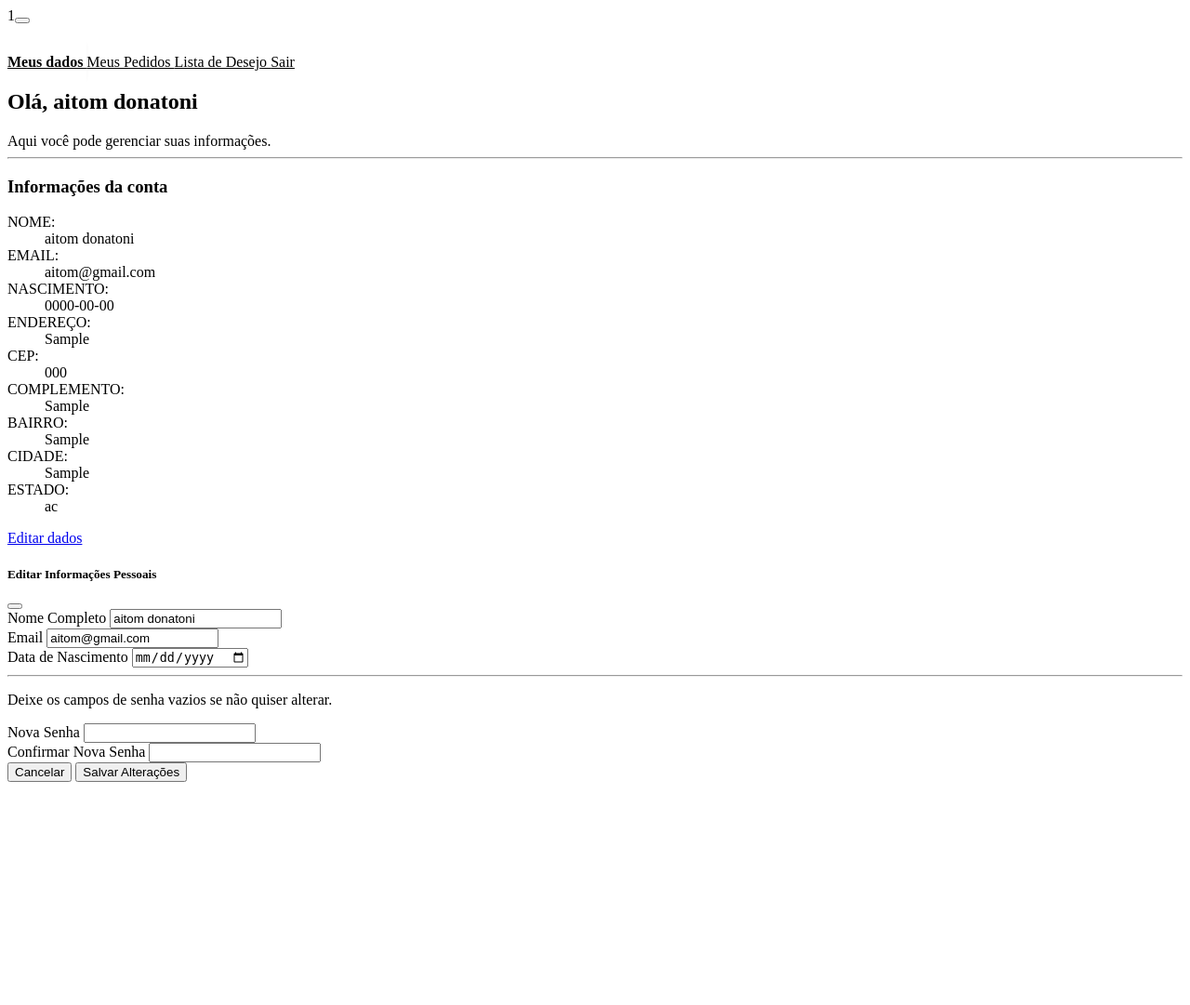
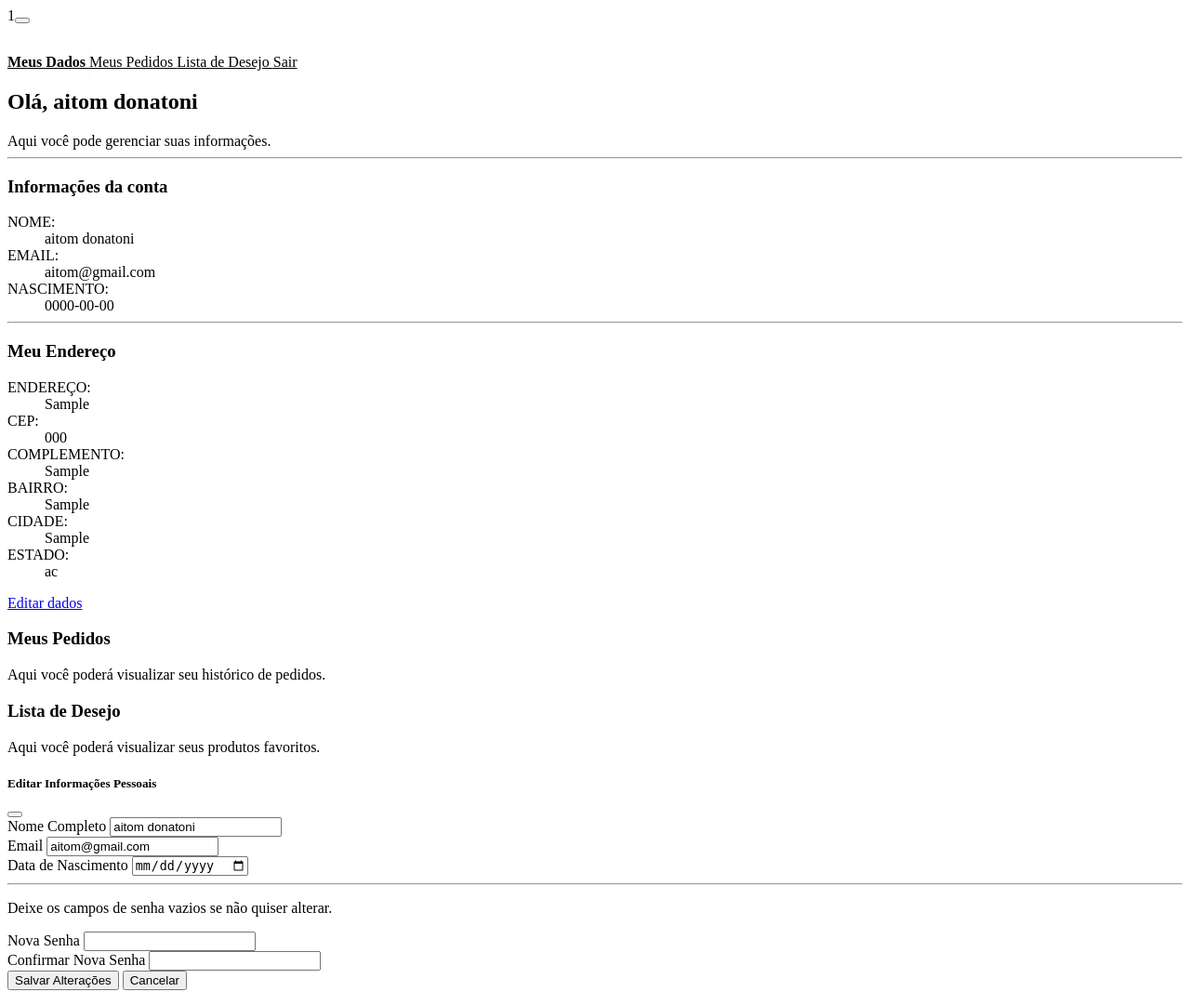
Before and after one commit to AitomD/eco, a PHP site: template app/views/meuperfil.php in a window 1280 px wide. Shown: the whole page at 93% size. Before the commit the page ends 841 px from the top, so only its background shows below. Run offline with PHP 8.4, Linux system fonts and the light colour scheme; a user stored in the database is signed in; data comes from the database, SQL or seed files in the repository; tables that the repository leaves empty hold one stand-in row (values such as "Sample post"); the template is opened without the code that fills it: most values are stand-ins (such as "Sample title", 1, 10 or a date in 2020).

Commit message:
meuperfilDividido

```diff
--- a/app/views/meuperfil.php
+++ b/app/views/meuperfil.php
@@ -1,21 +1,14 @@
 <?php
-// 1. **VERIFICAR SESSÃO** (Obrigatório para sistemas logados)
-// session_start() deve estar no topo do seu script principal (ex: index.php)
-// Exemplo:
-// session_start();
+// 1. **VERIFICAR SESSÃO** // session_start(); // (Descomente se não estiver no seu index.php)
 
 // 2. **INCLUSÃO DA CLASSE**
-require_once "../app/model/Dadosuser.php";
+require_once "../app/model/dadosuser.php";
 
 // 3. **OBTER O ID DO USUÁRIO**
-// Em um sistema logado, o ID do usuário deve vir da sessão.
-// Se você está usando uma variável diferente na sessão, ajuste aqui.
 if (isset($_SESSION['user_id'])) {
     $id_user = (int) $_SESSION['user_id'];
 } else {
-    // Se o usuário não está logado, interrompa a execução e redirecione
     die("Acesso negado. Por favor, faça login.");
-    // Em produção: header("Location: /login.php"); exit;
 }
 
 // 4. **INSTANCIAR A CLASSE**
@@ -28,12 +21,11 @@ $userDataList = $dadosUser->buscarUsuarioEEnderecos($id_user);
 if (!$userDataList || empty($userDataList)) {
     die("Erro ao carregar o perfil ou usuário não encontrado.");
 }
-
-// O primeiro elemento da lista contém os dados do usuário
 $userData = $userDataList[0];
 
-// 7. Função para exibir mensagens na UI (substitui o alert)
-function showMessage($type, $text) {
+// 7. Função para exibir mensagens na UI
+function showMessage($type, $text)
+{
     echo "<div id='statusMessage' class='alert alert-{$type} alert-dismissible fade show' role='alert'>";
     echo $text;
     echo "<button type='button' class='btn-close' data-bs-dismiss='alert' aria-label='Close'></button></div>";
@@ -41,7 +33,7 @@ function showMessage($type, $text) {
 ?>
 
 <style>
-    /* Estilos existentes */
+    /* Estilos existentes para o menu lateral (list-group) */
     .list-group-item-action {
         color: var(--black);
         font-weight: 500;
@@ -56,32 +48,36 @@ function showMessage($type, $text) {
         color: var(--pmain);
     }
 
-    .list-group-item-action.active-ml {
+    /* Seu estilo .active-ml é usado para o item de menu ativo.
+      Adicionei a classe .active do Bootstrap para garantir a funcionalidade.
+    */
+    .list-group-item-action.active-ml,
+    .list-group-item-action.active {
         background-color: #fff;
         color: var(--pmain);
         font-weight: 700;
         border-left: 3px solid var(--pmain);
         box-shadow: 3px 0 5px -5px rgba(0, 0, 0, 0.1);
+        border-color: #fff; /* Remove bordas laterais do bootstrap */
     }
 
-    /* Novo estilo para a área de mensagem */
     #messageContainer {
-        min-height: 50px; /* Garante espaço para a mensagem */
+        min-height: 50px;
+    }
+
+    dl {
+        color: var(--black);
     }
 </style>
 
 <main class="container py-4">
 
-    <!-- Container para exibir mensagens de status (sucesso/erro) via PHP ou AJAX -->
     <div id="messageContainer" class="mb-4">
         <?php
-        // Exibe mensagem de sucesso
         if (isset($_SESSION['mensagem_sucesso'])) {
             showMessage('success', $_SESSION['mensagem_sucesso']);
             unset($_SESSION['mensagem_sucesso']);
         }
-
-        // Exibe mensagem de erro
         if (isset($_SESSION['mensagem_erro'])) {
             showMessage('danger', "<strong>Erro:</strong> " . $_SESSION['mensagem_erro']);
             unset($_SESSION['mensagem_erro']);
@@ -89,55 +85,54 @@ function showMessage($type, $text) {
         ?>
     </div>
 
-
     <div class="row g-4">
 
         <div class="col-lg-3">
             <div class="list-group shadow-sm rounded">
-                <a href="?url=meuperfil"
-                    class="list-group-item list-group-item-action active-ml d-flex align-items-center">
+                <a class="list-group-item list-group-item-action active-ml active" id="link-meus-dados" data-bs-toggle="list" href="#pane-meus-dados" role="tab" aria-controls="pane-meus-dados" aria-selected="true">
                     <i class="bi bi-person-fill fs-5 me-3"></i>
-                    Meus dados
+                    Meus Dados
                 </a>
 
-                <a href="?url=meusPedidos" class="list-group-item list-group-item-action d-flex align-items-center">
+                <a class="list-group-item list-group-item-action" id="link-meus-pedidos" data-bs-toggle="list" href="#pane-meus-pedidos" role="tab" aria-controls="pane-meus-pedidos" aria-selected="false">
                     <i class="bi bi-box-seam fs-5 me-3"></i>
                     Meus Pedidos
                 </a>
 
-                <?php if ($userData['is_admin'] == 1): ?>
-                    <a href="?url=minhasvendas" class="list-group-item list-group-item-action d-flex align-items-center">
-                        <i class="bi bi-shop fs-5 me-3"></i>
-                        Minhas vendas
-                    </a>
-                <?php endif; ?>
-
-                <a href="?url=favoritos" class="list-group-item list-group-item-action d-flex align-items-center">
+                <a class="list-group-item list-group-item-action" id="link-lista-desejo" data-bs-toggle="list" href="#pane-lista-desejo" role="tab" aria-controls="pane-lista-desejo" aria-selected="false">
                     <i class="bi bi-heart fs-5 me-3"></i>
                     Lista de Desejo
                 </a>
 
-                <a href="?url=logout"
-                    class="list-group-item list-group-item-action d-flex align-items-center text-danger">
+                <?php if ($userData['is_admin'] == 1): ?>
+                    <a class="list-group-item list-group-item-action" id="link-minhas-vendas" data-bs-toggle="list" href="#pane-minhas-vendas" role="tab" aria-controls="pane-minhas-vendas" aria-selected="false">
+                        <i class="bi bi-shop fs-5 me-3"></i>
+                        Minhas Vendas
+                    </a>
+                <?php endif; ?>
+
+                <a href="?url=logout" class="list-group-item list-group-item-action text-danger mt-3">
                     <i class="bi bi-box-arrow-right fs-5 me-3"></i>
                     Sair
                 </a>
             </div>
         </div>
+        <div class="col-lg-9">
+            <div class="tab-content" id="myTabContent">
 
-        <div class="col-lg-9">
+                <div class="tab-pane fade show active" id="pane-meus-dados" role="tabpanel" aria-labelledby="link-meus-dados" tabindex="0">
+
                     <div class="bg-white p-4 p-md-5 rounded shadow-sm">
 
                         <div class="d-flex align-items-center mb-4">
                             <i class="bi bi-person-circle fs-1 me-3 " style="color:var(--pmain);"></i>
                             <div class="lh-1">
                                 <h2 class="h4 mb-0 fw-bold">Olá, <?php echo htmlspecialchars($userData['nome']); ?></h2>
-                        <span class="text-muted">Aqui você pode gerenciar suas informações.</span>
+                                <span class="text-muted" style="color:var(--black);">Aqui você pode gerenciar suas informações.</span>
                             </div>
                         </div>
 
                         <hr class="mb-4">
-
                         <h3 class="h5 mb-3">Informações da conta</h3>
 
                         <dl class="row">
@@ -150,36 +145,61 @@ function showMessage($type, $text) {
                             <dt class="col-sm-3">NASCIMENTO:</dt>
                             <dd class="col-sm-9"><?php echo htmlspecialchars($userData['data_nascimento']); ?></dd>
 
+                            <hr class="my-3">
+                            <h3 class="h5 mb-3" style="color:var(--pmain);">Meu Endereço</h3>
+
                             <dt class="col-sm-3 ">ENDEREÇO:</dt>
-                    <dd class="col-sm-3 "><?php echo htmlspecialchars($userData['endereco']); ?></dd>
+                            <dd class="col-sm-9 "><?php echo htmlspecialchars($userData['endereco']); ?></dd>
 
                             <dt class="col-sm-3 ">CEP:</dt>
-                    <dd class="col-sm-3 "><?php echo htmlspecialchars($userData['cep']); ?></dd>
+                            <dd class="col-sm-9 "><?php echo htmlspecialchars($userData['cep']); ?></dd>
 
                             <dt class="col-sm-3 ">COMPLEMENTO:</dt>
-                    <dd class="col-sm-3 "><?php echo htmlspecialchars($userData['complemento']); ?></dd>
+                            <dd class="col-sm-9 "><?php echo htmlspecialchars($userData['complemento']); ?></dd>
 
                             <dt class="col-sm-3 ">BAIRRO:</dt>
-                    <dd class="col-sm-3 "><?php echo htmlspecialchars($userData['bairro']); ?></dd>
+                            <dd class="col-sm-9 "><?php echo htmlspecialchars($userData['bairro']); ?></dd>
 
                             <dt class="col-sm-3 ">CIDADE:</dt>
-                    <dd class="col-sm-3 "><?php echo htmlspecialchars($userData['cidade']); ?></dd>
+                            <dd class="col-sm-9 "><?php echo htmlspecialchars($userData['cidade']); ?></dd>
 
                             <dt class="col-sm-3 ">ESTADO:</dt>
-                    <dd class="col-sm-3 "><?php echo htmlspecialchars($userData['estado']); ?></dd>
+                            <dd class="col-sm-9 "><?php echo htmlspecialchars($userData['estado']); ?></dd>
                         </dl>
 
-                <a href="#" class="btn-product text-decoration-none mt-3" data-bs-toggle="modal"
-                    data-bs-target="#modalEditarDados">
+                        <a href="#" class="btn-product text-decoration-none mt-3" data-bs-toggle="modal" data-bs-target="#modalEditarDados">
                             <i class="bi bi-pencil-fill me-2"></i>
                             Editar dados
                         </a>
 
                     </div>
                 </div>
-        <!-- INÍCIO DO MODAL -->
-        <div class="modal p-4 fade" id="modalEditarDados" tabindex="-1" aria-labelledby="modalEditarDadosLabel"
-            aria-hidden="true">
+                <div class="tab-pane fade" id="pane-meus-pedidos" role="tabpanel" aria-labelledby="link-meus-pedidos" tabindex="0">
+                    <div class="bg-white p-4 p-md-5 rounded shadow-sm">
+                        <h3 class="h5 mb-3">Meus Pedidos</h3>
+                        <p class="text-muted">Aqui você poderá visualizar seu histórico de pedidos.</p>
+                        </div>
+                </div>
+
+                <div class="tab-pane fade" id="pane-lista-desejo" role="tabpanel" aria-labelledby="link-lista-desejo" tabindex="0">
+                    <div class="bg-white p-4 p-md-5 rounded shadow-sm">
+                        <h3 class="h5 mb-3">Lista de Desejo</h3>
+                        <p class="text-muted">Aqui você poderá visualizar seus produtos favoritos.</p>
+                        </div>
+                </div>
+
+                <?php if ($userData['is_admin'] == 1): ?>
+                    <div class="tab-pane fade" id="pane-minhas-vendas" role="tabpanel" aria-labelledby="link-minhas-vendas" tabindex="0">
+                        <div class="bg-white p-4 p-md-5 rounded shadow-sm">
+                            <h3 class="h5 mb-3">Minhas Vendas</h3>
+                            <p class="text-muted">Área do administrador para gerenciamento de vendas.</p>
+                            </div>
+                    </div>
+                <?php endif; ?>
+
+            </div>
+        </div>
+        </div> <div class="modal p-4 fade" id="modalEditarDados" tabindex="-1" aria-labelledby="modalEditarDadosLabel" aria-hidden="true">
         <div class="modal-dialog">
             <div class="modal-content">
                 <div class="modal-header">
@@ -189,25 +209,19 @@ function showMessage($type, $text) {
 
                 <form id="formAtualizarDados">
                     <div class="modal-body">
-                            <!-- CAMPO OCULTO CRUCIAL ADICIONADO AQUI -->
                         <input type="hidden" name="id_user" value="<?php echo htmlspecialchars($id_user); ?>">
 
                         <div class="mb-3">
                             <label for="nome" class="form-label">Nome Completo</label>
-                                <input type="text" class="form-control" id="nome" name="nome"
-                                    value="<?php echo htmlspecialchars($userData['nome']); ?>" required>
+                            <input type="text" class="form-control" id="nome" name="nome" value="<?php echo htmlspecialchars($userData['nome']); ?>" required>
                         </div>
-
                         <div class="mb-3">
                             <label for="email" class="form-label">Email</label>
-                                <input type="email" class="form-control" id="email" name="email"
-                                    value="<?php echo htmlspecialchars($userData['email']); ?>" required>
+                            <input type="email" class="form-control" id="email" name="email" value="<?php echo htmlspecialchars($userData['email']); ?>" required>
                         </div>
-
                         <div class="mb-3">
                             <label for="data_nascimento" class="form-label">Data de Nascimento</label>
-                                <input type="date" class="form-control" id="data_nascimento" name="data_nascimento"
-                                    value="<?php echo htmlspecialchars($userData['data_nascimento']); ?>">
+                            <input type="date" class="form-control" id="data_nascimento" name="data_nascimento" value="<?php echo htmlspecialchars($userData['data_nascimento']); ?>">
                         </div>
 
                         <hr>
@@ -222,53 +236,40 @@ function showMessage($type, $text) {
                         </div>
                     </div>
                     <div class="modal-footer">
-                            <button type="button" class="btn btn-secondary"
-                                data-bs-dismiss="modal">Cancelar</button>
-                            <button type="submit" class="btn btn-primary">Salvar Alterações</button>
+                        <button type="submit" class="btn btn-product">Salvar Alterações</button>
+                        <button type="button" class="btn btn-secondary w-100" data-bs-dismiss="modal">Cancelar</button>
                     </div>
                 </form>
 
             </div>
         </div>
     </div>
-        <!-- FIM DO MODAL -->
-    </div>
     </main>
+
 <script src="https://code.jquery.com/jquery-3.6.0.min.js"></script>
 
 <script>
     $(document).ready(function() {
-    // Intercepta o evento de submit do formulário
         $('#formAtualizarDados').on('submit', function(e) {
-
-        // Impede o comportamento padrão do formulário (que recarregaria a página)
             e.preventDefault();
-
-        // Coleta todos os dados do formulário
             var formData = $(this).serialize();
 
-        // Envia os dados para o script PHP usando AJAX
             $.ajax({
                 type: 'POST',
                 url: '../app/model/atualizar_perfil.php', // O arquivo PHP que processará os dados
                 data: formData,
-            dataType: 'json', // Espera uma resposta em formato JSON do servidor
+                dataType: 'json',
 
                 success: function(response) {
                     if (response.success) {
-                    // Se deu certo
                         alert('Dados atualizados com sucesso!');
-                    // Fecha o modal
                         $('#modalEditarDados').modal('hide');
-                    // Recarrega a página para exibir os dados novos
                         location.reload();
                     } else {
-                    // Se deu errado, exibe a mensagem de erro
                         alert('Erro: ' + response.message);
                     }
                 },
                 error: function() {
-                // Em caso de erro de conexão ou no servidor
                     alert('Ocorreu um erro no servidor. Tente novamente.');
                 }
             });
--- a/public/css/produto.css
+++ b/public/css/produto.css
@@ -9,7 +9,7 @@
   transition: all 0.3s ease;     /* deixa o efeito suave */
   border: 1px solid white;
   border-radius: 5px;
-  color: white;
+  color: purple;
   padding: 5px;
   text-align: center;
   transition: all 0.3s ease;
```
Also changed, not shown: app/core/user.php (+88 -46 lines), app/views/cadastro.php (+0 -17 lines), app/views/produto.php (indentation only), public/img/banner3.png. Lines whose indentation alone changed are shown as unchanged.
